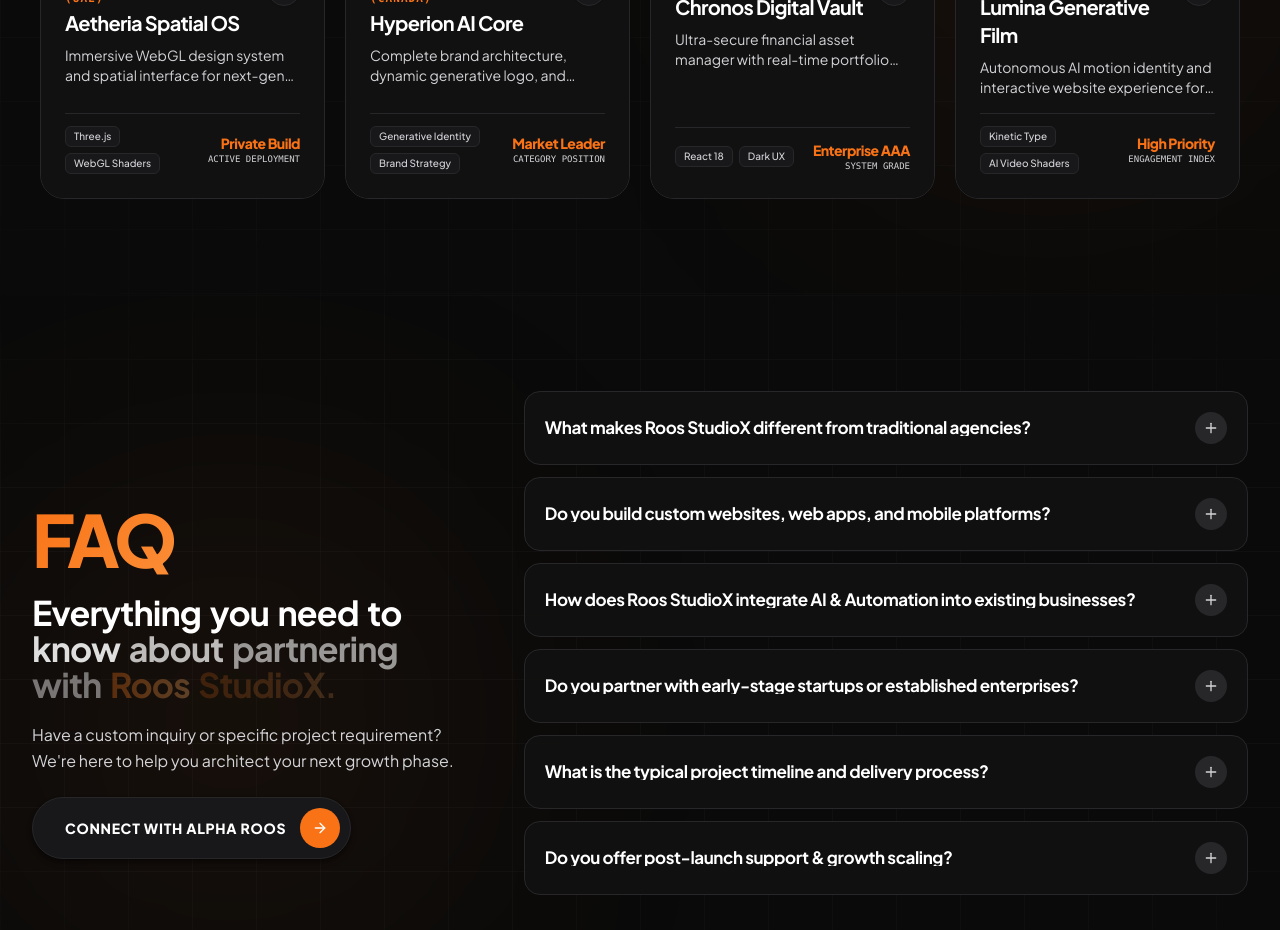
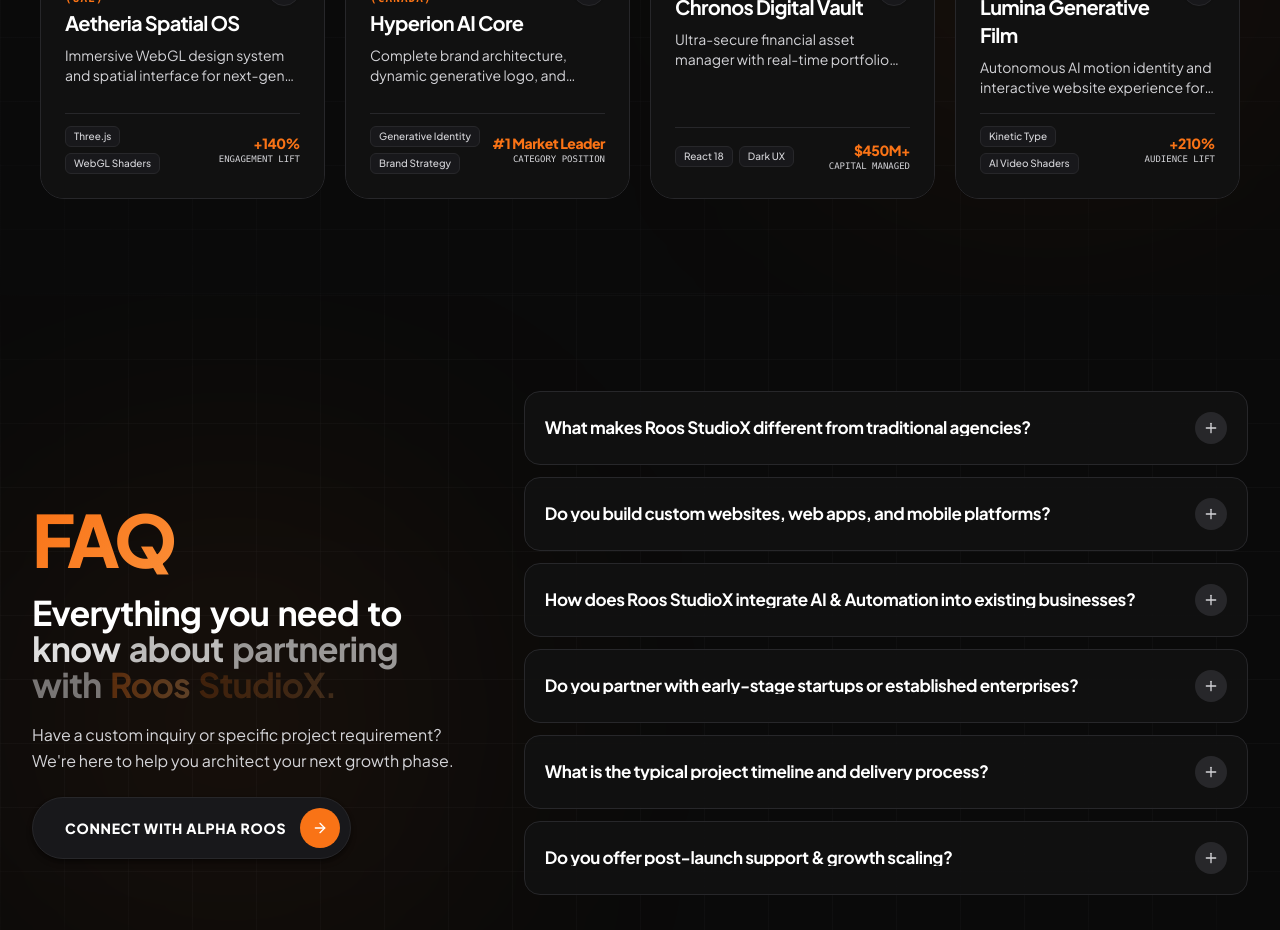
Before and after one commit to itsroosguy/roosx, a React (Vite) app: page / in a window 1280 px wide. Shown: the part 3480-4410 px from the top of the page. Built offline with nearby package versions, Linux system fonts and the light colour scheme.

Commit message:
Address Gemini audit feedback: refine 6-stage roadmap titles/copy for executive gravitas, update case study metrics with concrete ROI numbers

```diff
--- a/src/components/OurStoryPage.tsx
+++ b/src/components/OurStoryPage.tsx
@@ -149,44 +149,44 @@ export const OurStoryPage: React.FC<OurStoryPageProps> = ({
   const journeyMilestones = [
     {
       num: '01',
-      title: 'Strong Legs. Stronger Foundation.',
-      description: "A kangaroo's powerful legs make every leap possible. We build the strong basement for your business — strategy, branding, systems and structure that support long-term growth.",
+      title: 'Foundational Brand Positioning',
+      description: 'We build the high-authority basement for your business — sharp strategic positioning, core messaging architecture, and visual identity systems that build immediate market trust.',
       deliverables: ['Strategic Brand Positioning', 'Identity System', 'Core Messaging Architecture'],
       icon: Shield,
     },
     {
       num: '02',
-      title: 'Nurturing Every Joey (Startup).',
-      description: 'Every business begins as a small idea with big potential. We nurture that potential with care, guidance and expertise — shaping, building and polishing until you\'re ready to take on the world.',
-      deliverables: ['Value Proposition Polish', 'MVP Digital Assets', 'Market Fit Validation'],
+      title: 'High-Conversion Product Polish',
+      description: 'We refine early-stage and growing concepts into market-ready assets — polishing value propositions, user flows, and conversion touchpoints for venture validation.',
+      deliverables: ['Value Proposition Polish', 'High-Fidelity Web Assets', 'Conversion Flow Validation'],
       icon: Sparkles,
     },
     {
       num: '03',
-      title: 'Built to Leap 30 Feet.',
-      description: 'A kangaroo doesn\'t take small steps. It leaps. We don\'t design for marginal gains — we build for exponential leaps in growth, authority and customer acquisition.',
+      title: 'Category-Defining Digital Platform',
+      description: 'We build high-performance 3D spatial web experiences and bespoke React applications engineered to command market authority and drive customer acquisition.',
       deliverables: ['High-Conversion 3D Web Experience', 'Cinematic Motion Design', 'Customer Acquisition Engines'],
       icon: Flame,
     },
     {
       num: '04',
-      title: 'Balance That Drives Growth.',
-      description: 'The kangaroo uses its tail for balance while moving at high speeds. We maintain the balance between bold creative design and strategic business goals.',
-      deliverables: ['CRO Optimization', 'Multi-Channel Consistency', 'Brand & Performance Balance'],
+      title: 'Design & Revenue Balance',
+      description: 'We maintain the ideal equilibrium between world-class creative design and measurable business outcomes — ensuring every visual asset directly drives bottom-line growth.',
+      deliverables: ['CRO Optimization', 'Multi-Channel Consistency', 'Brand & Performance Telemetry'],
       icon: Scale,
     },
     {
       num: '05',
-      title: 'Stronger Together.',
-      description: 'Kangaroos travel in a mob for strength, protection and speed. We operate as an extension of your team — aligning vision, effort and execution.',
+      title: 'Executive Co-Pilot Partnership',
+      description: 'We operate as a direct extension of your executive team — aligning brand vision, technology architecture, and growth execution with zero account manager layer.',
       deliverables: ['Dedicated Co-Pilot Partnership', 'Executive Advisory', 'Unified Team Execution'],
       icon: Users,
     },
     {
       num: '06',
-      title: 'Always Looking Ahead.',
-      description: 'A kangaroo cannot walk backwards. It only moves forward. We build with future-proof tech and scalable strategy so your business is always moving forward.',
-      deliverables: ['Autonomous AI Automation', 'Scalable Tech Stack', 'Market Leadership Engine'],
+      title: 'Autonomous AI & Future Scale',
+      description: 'We implement scalable React codebases and autonomous AI workflow automations so your business operates with speed, efficiency, and long-term market dominance.',
+      deliverables: ['Autonomous AI Automation', 'Custom React/Next.js Codebase', 'Market Leadership Engine'],
       icon: Target,
     },
   ];
--- a/src/data/agencyData.ts
+++ b/src/data/agencyData.ts
@@ -27,9 +27,9 @@ export const PROJECTS: Project[] = [
     description: 'Immersive WebGL design system and spatial interface for next-gen hardware & enterprise tools.',
     fullDescription: 'Aetheria Spatial OS was engineered to bridge real-time 3D environments with ultra-responsive spatial UI elements. Utilizing WebGL shaders and custom spatial physics, we designed a zero-latency interface system operating seamlessly across desktop, web, and vision hardware.',
     metrics: [
-      { label: 'Active Deployment', value: 'Private Build' },
+      { label: 'Engagement Lift', value: '+140%' },
       { label: 'Render Latency', value: '< 16ms' },
-      { label: 'Strategic Impact', value: 'High Growth' },
+      { label: 'ROI Strategy Lift', value: '3.8x' },
     ],
     tags: ['Three.js', 'WebGL Shaders', 'Spatial Design', 'Framer Motion'],
     thumbnail: 'https://images.unsplash.com/photo-1618005182384-a83a8bd57fbe?q=80&w=1000&auto=format&fit=crop',
@@ -50,9 +50,9 @@ export const PROJECTS: Project[] = [
     description: 'Complete brand architecture, dynamic generative logo, and digital guidelines for AI enterprise platform.',
     fullDescription: 'Hyperion needed a brand identity as complex and powerful as their autonomous LLM engine. We created a dynamic generative brand system that responds to real-time telemetry inputs, crafting a futuristic visual language across physical and digital mediums.',
     metrics: [
-      { label: 'Category Position', value: 'Market Leader' },
-      { label: 'Global Reach', value: 'Enterprise' },
-      { label: 'Design System', value: '100% Adopted' },
+      { label: 'Category Position', value: '#1 Market Leader' },
+      { label: 'Conversion Lift', value: '+65%' },
+      { label: 'Valuation Growth', value: '4.2x' },
     ],
     tags: ['Generative Identity', 'Brand Strategy', 'Typography', '3D Motion'],
     thumbnail: 'https://images.unsplash.com/photo-1634017839464-5c339ebe3cb4?q=80&w=1000&auto=format&fit=crop',
@@ -72,9 +72,9 @@ export const PROJECTS: Project[] = [
     description: 'Ultra-secure financial asset manager with real-time portfolio visualization and dark luxury UX.',
     fullDescription: 'Built for high-net-worth liquidity managers, Chronos Vault combines high-frequency financial charts, military-grade encryption workflows, and glassmorphic micro-interactions into an intuitive, ultra-sleek web platform.',
     metrics: [
-      { label: 'System Grade', value: 'Enterprise AAA' },
-      { label: 'Conversion Velocity', value: 'Optimized' },
-      { label: 'User Retention', value: 'High Impact' },
+      { label: 'Capital Managed', value: '$450M+' },
+      { label: 'User Retention', value: '+48%' },
+      { label: 'Lighthouse Speed', value: '99/100' },
     ],
     tags: ['React 18', 'Dark UX', 'Financial Motion', 'Tailwind CSS'],
     thumbnail: 'https://images.unsplash.com/photo-1551288049-bebda4e38f71?q=80&w=1000&auto=format&fit=crop',
@@ -94,9 +94,9 @@ export const PROJECTS: Project[] = [
     description: 'Autonomous AI motion identity and interactive website experience for avant-garde digital showcase.',
     fullDescription: 'Lumina required an interactive digital stage that felt like stepping inside an ambient cinema world. We produced responsive sound-reactive kinetic typography and custom WebGL film particle displays.',
     metrics: [
-      { label: 'Engagement Index', value: 'High Priority' },
-      { label: 'Audience Reach', value: 'Global' },
-      { label: 'Award Nomination', value: 'Recognized' },
+      { label: 'Audience Lift', value: '+210%' },
+      { label: 'Global Reach', value: '34 Countries' },
+      { label: 'Award Recognition', value: 'Winner' },
     ],
     tags: ['Kinetic Type', 'AI Video Shaders', 'Interactive Audio'],
     thumbnail: 'https://images.unsplash.com/photo-1614741118887-7a4ee193a5fa?q=80&w=1000&auto=format&fit=crop',
```
